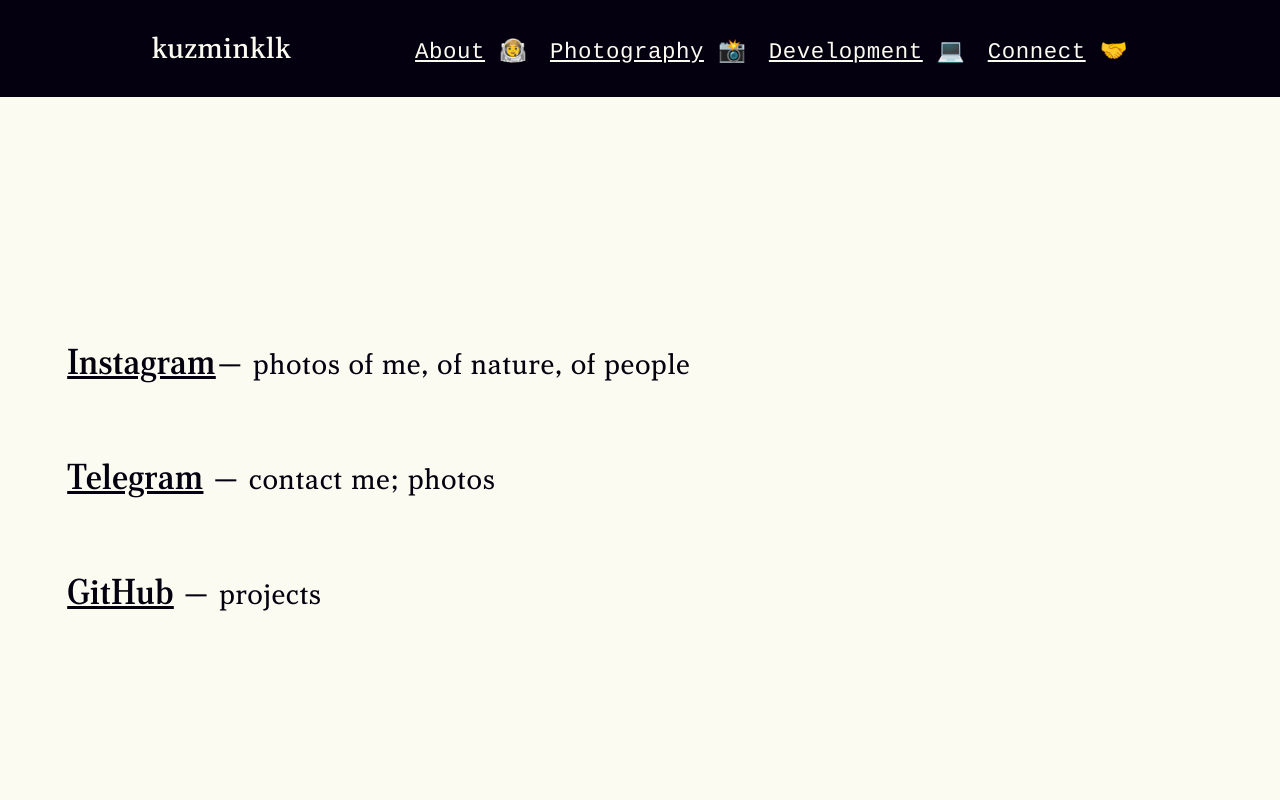
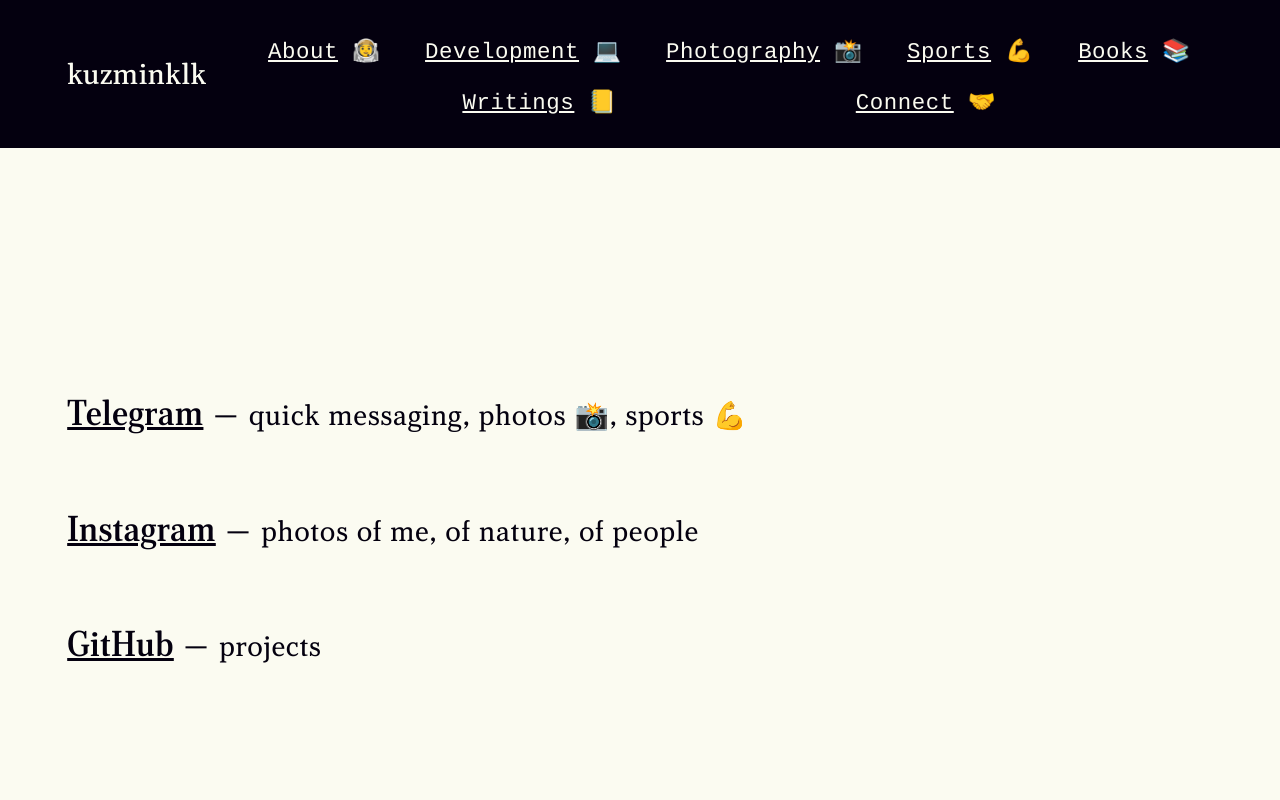
Before and after one commit to kuzminklk/kuzminklk-personal-website, a Next.js app: page /connect in a window 1280 px wide. Shown: the top 800 px of the page. Built offline with nearby package versions, Linux system fonts and the light colour scheme.

Commit message:
Write content

```diff
--- a/app/_components/Emoji.tsx
+++ b/app/_components/Emoji.tsx
@@ -5,18 +5,16 @@
 	size?: string;
 }
 
-export function Emoji({ symbol, label, size = "1rem" }: EmojiProps) {
+export function Emoji({ symbol, label }: EmojiProps) {
 	return (
 		<span
 			role="img"
 			aria-label={label}
 			aria-hidden={label ? "false" : "true"}
 			style={{
-				fontSize: size,
 				display: "inline-flex",
 				alignItems: "center",
-				justifyContent: "center",
-				lineHeight: 1
+				justifyContent: "center"
 			}}
 		>
 			{symbol}
--- a/app/connect/page.tsx
+++ b/app/connect/page.tsx
@@ -2,6 +2,7 @@
 
 import Link from "next/link";
 
+import { Emoji } from "../_components/Emoji";
 import styles from "./page.module.css";
 
 
@@ -9,15 +10,16 @@
   return (
 		<main className={styles.connect}>
 			<h2>
-				<Link target="_blank" href="https://www.instagram.com/kuzminklk/">Instagram</Link><span className={styles.label}>
-					— photos of me, of nature, of people</span>
+				<Link target="_blank" href="https://t.me/kuzminklk">Telegram</Link>
+				<span className={styles.label}> — quick messaging, photos<Emoji symbol="&nbsp;📸" label="Shooting camera"/>, sports<Emoji symbol="&nbsp;💪" label="Biceps"/></span>
 			</h2>
 			<h2>
-				<Link target="_blank" href="https://t.me/kuzminklk">Telegram</Link><span className={styles.label}> — contact me;
-					photos</span>
+				<Link target="_blank" href="https://www.instagram.com/kuzminklk/">Instagram</Link>
+				<span className={styles.label}> — photos of me, of nature, of people</span>
 			</h2>
 			<h2>
-				<Link target="_blank" href="https://github.com/kuzminklk">GitHub</Link><span className={styles.label}> — projects</span>
+				<Link target="_blank" href="https://github.com/kuzminklk">GitHub</Link>
+				<span className={styles.label}> — projects</span>
 			</h2>
 		</main>
 	)
--- a/app/globals.css
+++ b/app/globals.css
@@ -117,6 +117,8 @@
 	nav {
 		display: flex;
 		flex-direction: row;
+		flex-wrap: wrap;
+		justify-content: space-evenly;
 		gap: 1rem;
 	}
 }
--- a/app/layout.tsx
+++ b/app/layout.tsx
@@ -42,10 +42,13 @@
         <header>
           <h3>kuzminklk</h3>
           <nav>
-            <h3><Link href="/">About<Emoji symbol="&nbsp;🧑‍🚀" label="About me" /></Link></h3>
-            <h3><Link href="/photography">Photography<Emoji symbol="&nbsp;📸" label="My photography"/></Link></h3>
-            <h3><Link href="/development">Development<Emoji symbol="&nbsp;💻" label="My development"/></Link></h3>
-            <h3><Link href="/connect">Connect<Emoji symbol="&nbsp;🤝" label="Connect with me"/></Link></h3>
+            <h3><Link href="/">About<Emoji symbol="&nbsp;🧑‍🚀" label="Astronaut" /></Link></h3>
+            <h3><Link href="/development">Development<Emoji symbol="&nbsp;💻" label="Computer"/></Link></h3>
+            <h3><Link href="/photography">Photography<Emoji symbol="&nbsp;📸" label="Camera"/></Link></h3>
+            <h3><Link href="/sports">Sports<Emoji symbol="&nbsp;💪" label="Biceps"/></Link></h3>
+            <h3><Link href="/books">Books<Emoji symbol="&nbsp;📚" label="Pack of books"/></Link></h3>
+            <h3><Link href="/writings">Writings<Emoji symbol="&nbsp;📒" label="Notebook"/></Link></h3>
+            <h3><Link href="/connect">Connect<Emoji symbol="&nbsp;🤝" label="Handshake"/></Link></h3>
           </nav>
 		  	</header>
           {children}
--- a/app/page.tsx
+++ b/app/page.tsx
@@ -1,6 +1,6 @@
 
 
-import "./page.module.css";
+import Link from "next/link";
 
 import { Emoji } from "./_components/Emoji";
 import styles from "./page.module.css";
@@ -17,7 +17,7 @@
       </section>
       <section className={styles.about}>
         <p><strong>Computer-science engineer</strong> currently focused in Web3, Front-end and AI</p>
-        <p>Also I do sports <Emoji symbol="💪" label="Biceps"/>, take photos <Emoji symbol="📸" label="Shooting camera"/> and read a lot of books <Emoji symbol="📚" label="Pack of books"/> (from Dawkins to Noah Harari, from Tolstoy to Xunzi)!</p>
+        <p>Also <Link href="/sports">I do sports<Emoji symbol="&nbsp;💪" label="Biceps"/></Link>, <Link href="/photography">take photos<Emoji symbol="&nbsp;📸" label="Shooting camera"/></Link> and <Link href="/books">read a lot of books<Emoji symbol="&nbsp;📚" label="Pack of books"/></Link> (from Dawkins to Noah Harari, from Tolstoy to Xunzi)!</p>
         <p>Speak three languages: English, Russian, Belarussian</p>
       </section>
     </main>
```
Also changed, not shown: app/page.module.css (+17 -1 lines).
